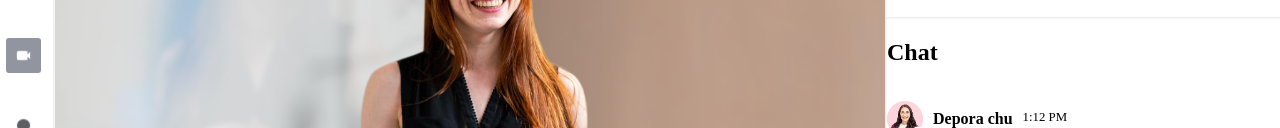
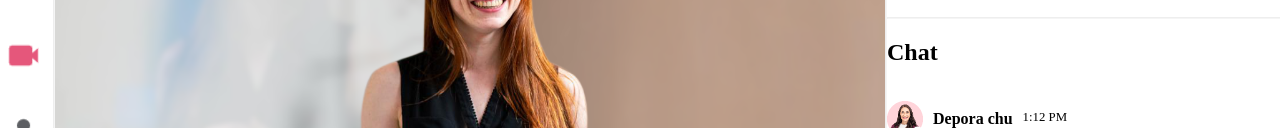
Before and after one commit to TruongChiNghiem1/BaiTapHTCN_Web, a plain HTML site: page Tuan4/index.html in a window 1280 px wide. Shown: the part 331-459 px from the top of the page. Drawn offline with Linux system fonts and the light colour scheme.

Commit message:
add minh chung

```diff
--- a/Tuan4/index.html
+++ b/Tuan4/index.html
@@ -17,7 +17,7 @@
                     <img class="w_35" src="img/home.png" alt="">
                     <img class="w_35" src="img/chatting.png" alt="">
                     <img class="w_35" src="img/calender.png" alt="">
-                    <img class="w_35" src="img/cam_color.png" alt="">
+                    <img class="w_35" src="img/cam.png" alt="">
                     <img class="w_35" src="img/user.png" alt="">
                 </div>
                 <div class="d-flex flex-column align-items-center justify-content-between h_50">
```
Also changed, not shown: Tuan4/Minh chứng/Screenshot (297).png (added).
